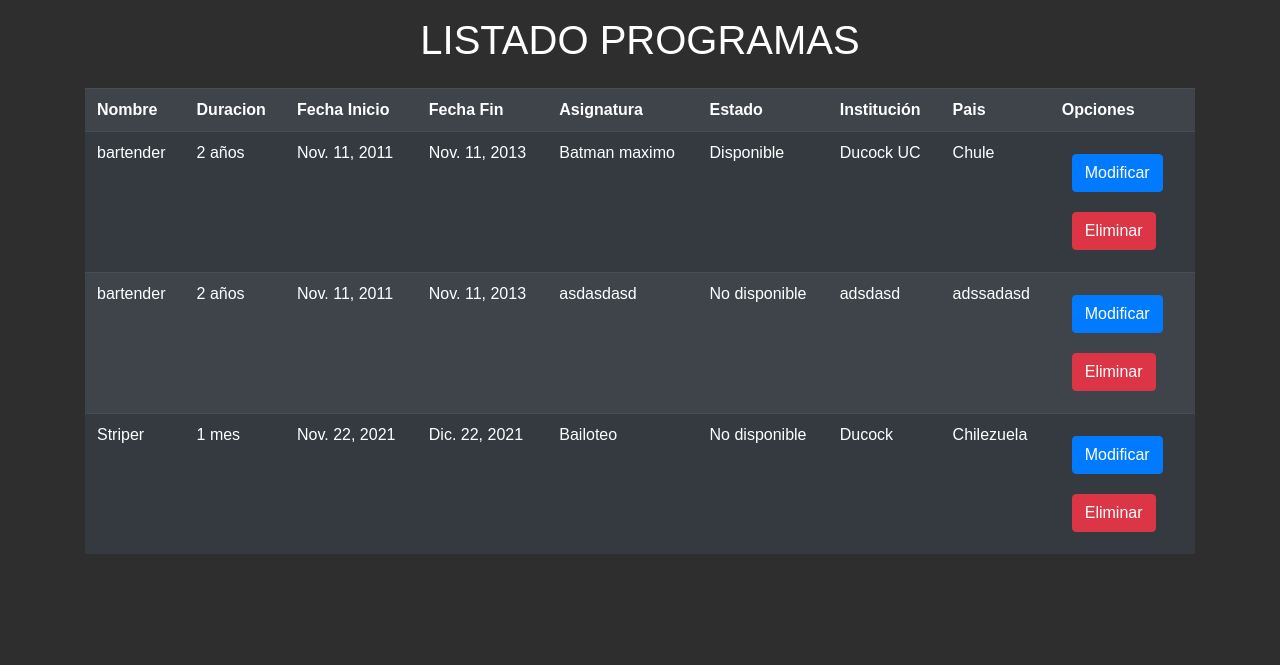
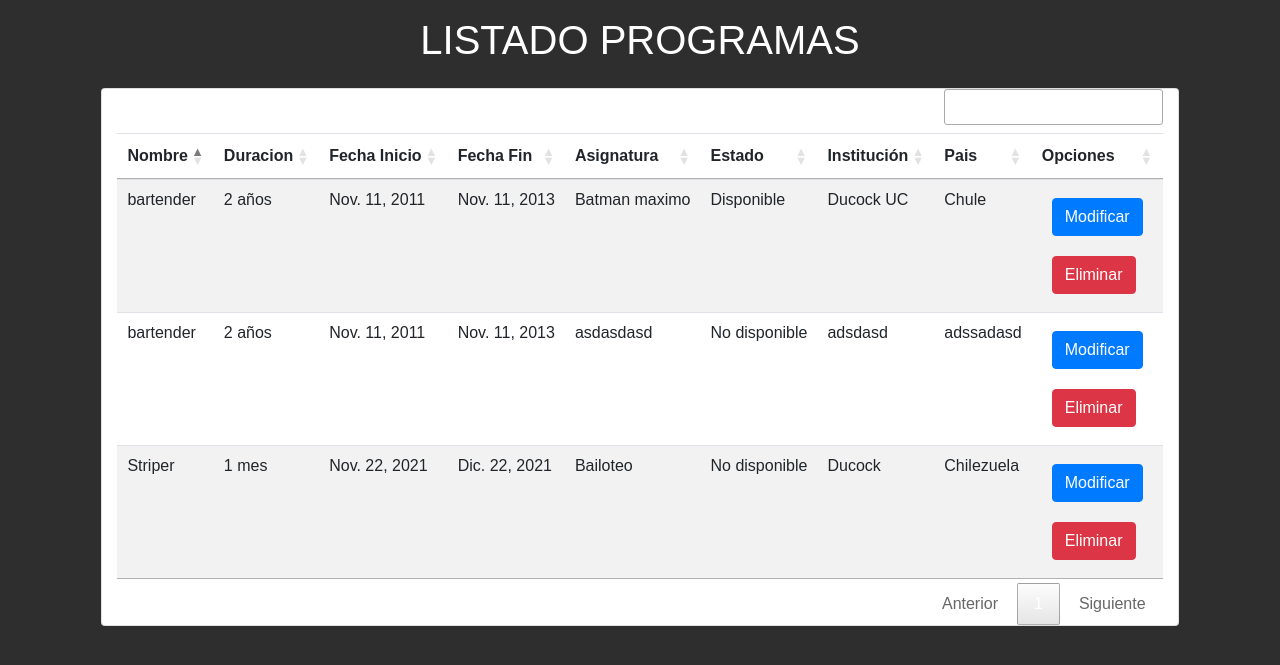
Before and after one commit to felipediazz/CEMdjango, a Django app: page /listado-prgramas/ in a window 1280 px wide. Shown: the part 64-729 px from the top of the page. Run offline with Django 3.2, Linux system fonts and the light colour scheme; data comes from the database, SQL or seed files in the repository; both versions use the stored data as it was after the commit; some libraries are stand-ins or nearby versions.

Commit message:
listado con filtros,mas input estado seleccionable

```diff
--- a/CEM/CEM/settings.py
+++ b/CEM/CEM/settings.py
@@ -119,6 +119,7 @@ USE_TZ = True
 # https://docs.djangoproject.com/en/3.2/howto/static-files/
 
 STATIC_URL = '/static/'
+STATIC_ROOT = '/static/'
 
 # Default primary key field type
 # https://docs.djangoproject.com/en/3.2/ref/settings/#default-auto-field
--- a/CEM/core/models.py
+++ b/CEM/core/models.py
@@ -1,7 +1,10 @@
 from django.db import models
 
 # Create your models here.
-
+programa_estado = [
+    ('Disponible', 'Disponible'),
+    ('No disponible', 'No disponible')
+]
 
 class Programas(models.Model):
     idPrograma = models.IntegerField(primary_key=True, verbose_name='Id de programa')
@@ -10,7 +13,8 @@ class Programas(models.Model):
     fechaInicio = models.DateField(verbose_name='Fecha inicio del programa')
     fechaFin = models.DateField(verbose_name='Fecha termino del programa')
     asignatura = models.CharField(max_length=50, verbose_name='Nombre de la asignatura')
-    estado = models.CharField(max_length=50, verbose_name='Indicar estado disponible o no disponible')
+    estado = models.CharField(max_length=50, verbose_name='Indicar estado disponible o no disponible',null=False,blank=False,
+                                choices=programa_estado, default='Disponible')
     institucion = models.CharField(max_length=200, verbose_name='Nombre de la institucion')
     pais = models.CharField(max_length=200, verbose_name='Pais de la institucion')
 
--- /dev/null
+++ b/CEM/core/static/core/js/list_progra.js
@@ -0,0 +1,39 @@
+$(document).ready( function () {
+    $('#datatable').DataTable({
+        language: {
+
+            search:         "Buscar",
+            infoEmpty: "Sin resultado",
+            zeroRecords: "Sin resultados encontrados",
+            info: "Mostrando _START_ a _END_ de _TOTAL_ Entradas",
+            infoEmpty: "Mostrando 0 to 0 of 0 Entradas",
+            infoFiltered: "(Filtrado de _MAX_ total entradas)",
+            infoPostFix: "",
+            paginate: {
+                first:      "Primero",
+                previous:    "Anterior",
+                next:       "Siguiente"
+            }
+            },
+
+
+        searchPanes:{
+
+            dtOpts:{
+                dom:'tp',
+                searching:false
+
+            }
+          },
+          dom: 'Pfrtip',
+          columnDefs: [
+          {
+              searchPanes: {
+                  show: true,
+                  collapse:false
+              },
+              targets: [5]
+          }],
+
+  });
+} );
--- a/CEM/core/templates/core/listado_progra.html
+++ b/CEM/core/templates/core/listado_progra.html
@@ -1,9 +1,4 @@
 {% load static %}
-
-{% block javascript %}
-    <script src="{% static 'core/js/confirmacion.js' %}"></script>
-    <script src="//cdn.jsdelivr.net/npm/sweetalert2@11"></script>
-{% endblock %}
 
 <!DOCTYPE html>
 <html lang="es">
@@ -20,6 +15,11 @@
     <link rel="stylesheet" href="{% static 'core/fontawesome/css/all.min.css' %}">
     <!--CSS-->
     <link rel="stylesheet" href="{% static 'core/css/agregarCrud.css' %}">
+    <!--DATATABLES-->
+    <link rel="stylesheet" type="text/css" href="https://cdn.datatables.net/1.11.3/css/jquery.dataTables.css">
+
+    <link rel="stylesheet" href="https://nightly.datatables.net/searchpanes/css/searchPanes.dataTables.min.css">
+    <link rel="stylesheet" href="https://cdn.datatables.net/select/1.3.3/css/select.dataTables.min.css">
     <!--GSAP-->
     <script src= https://cdnjs.cloudflare.com/ajax/libs/gsap/3.7.0/gsap.min.js></script>
 
@@ -94,8 +94,10 @@
 <p></p>
 <h1>LISTADO PROGRAMAS</h1>
 <p></p>
+<div class="card">
   <div class="container-md">
-    <table class="table table-dark table-striped">
+    <table id="datatable" class="table table-striped ">
+      <thead>
         <tr>
             <th>Nombre</th>
             <th>Duracion</th>
@@ -107,7 +109,8 @@
             <th>Pais</th>
             <th>Opciones</th>
         </tr>
-
+      </thead>
+      <tbody>
         {% for p in programas%}
 
         <tr>
@@ -132,10 +135,10 @@
         </tr>
 
         {% endfor %}
-
+      </tbody>
     </table>
   </div>
-
+</div>
 
 
 
@@ -146,5 +149,22 @@
     integrity="sha384-Piv4xVNRyMGpqkS2by6br4gNJ7DXjqk09RmUpJ8jgGtD7zP9yug3goQfGII0yAns" crossorigin="anonymous"></script>
 
     <script src="{% static 'core/js/animacionesEdit.js' %}"></script>
+
+    <script src="{% static 'core/js/confirmacion.js' %}"></script>
+    <script src="//cdn.jsdelivr.net/npm/sweetalert2@11"></script>
+
+    <script src="{% static 'core/js/list_progra.js' %}"></script>
+
+    <script type="text/javascript" charset="utf8" src="https://cdn.datatables.net/1.11.3/js/jquery.dataTables.js"></script>
+
+
+    <script src="https://cdn.jsdelivr.net/npm/popper.js@1.16.0/dist/umd/popper.min.js" integrity="sha384-Q6E9RHvbIyZFJoft+2mJbHaEWldlvI9IOYy5n3zV9zzTtmI3UksdQRVvoxMfooAo" crossorigin="anonymous"></script>
+
+
+    <!-- SEARCHPANES-->
+    <script src="https://nightly.datatables.net/searchpanes/js/dataTables.searchPanes.min.js"></script>
+    <!-- SELECT-->
+    <script src="https://cdn.datatables.net/select/1.3.3/js/dataTables.select.min.js"></script>
+
 </body>
 </html>
```
Also changed, not shown: CEM/db.sqlite3.
